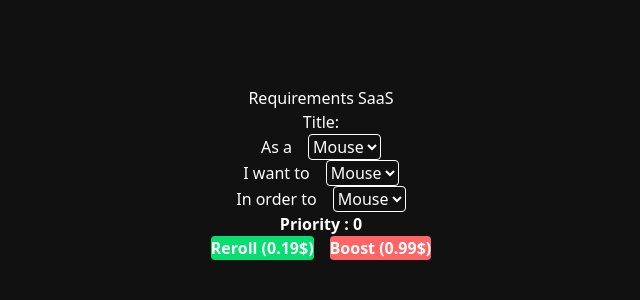
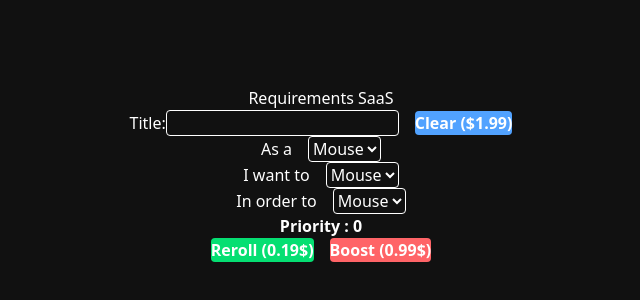
Before and after one commit to 89netraM/krav-saas, a React (Vite) app in the folder krav-saas/: page / in a window 1280 px wide. Shown: the part 114-414 px from the top of the page, without its empty margins (319-959 px from the left). Built offline with nearby package versions, Linux system fonts and the light colour scheme.

Commit message:
Add title interactions

```diff
--- a/krav-saas/src/App.tsx
+++ b/krav-saas/src/App.tsx
@@ -4,12 +4,33 @@ import "./index.css";
 function App() {
   const [priority, setPriority] = useState(0);
 
+  const [title, setTitle] = useState("");
+  function onTitleChange(event: React.ChangeEvent<HTMLInputElement>) {
+    const newValue = event.target.value;
+    if (newValue.length >= title.length) {
+      setTitle(newValue);
+    }
+  }
+  function onTitleClear() {
+    setTitle("");
+  }
+
   return (
     <>
       <div className="flex flex-col justify-content-center items-center h-100">
         <h1> Requirements SaaS </h1>
 
-        <h2> Title: </h2>
+        <h2>
+          Title:
+          <input type="text" className="mt-4 p-2 border rounded" value={title} onChange={onTitleChange} />
+          <button
+            className="clear-title bg-blue-400 text-white font-bold py-2 px-4 rounded hover:bg-blue-500 transition duration-300"
+            onClick={onTitleClear}
+          >
+              Clear ($1.99)
+          </button>
+        </h2>
+
         <div className="flex align items-baseline gap-4">
           <p> As a </p>
           <select className="mt-4 p-2 border rounded">
--- a/krav-saas/src/index.css
+++ b/krav-saas/src/index.css
@@ -13,3 +13,7 @@
     background: #111;
     color: #fff;
   }
+
+.clear-title {
+  margin-inline-start: calc(var(--spacing) * 4);
+}
```
